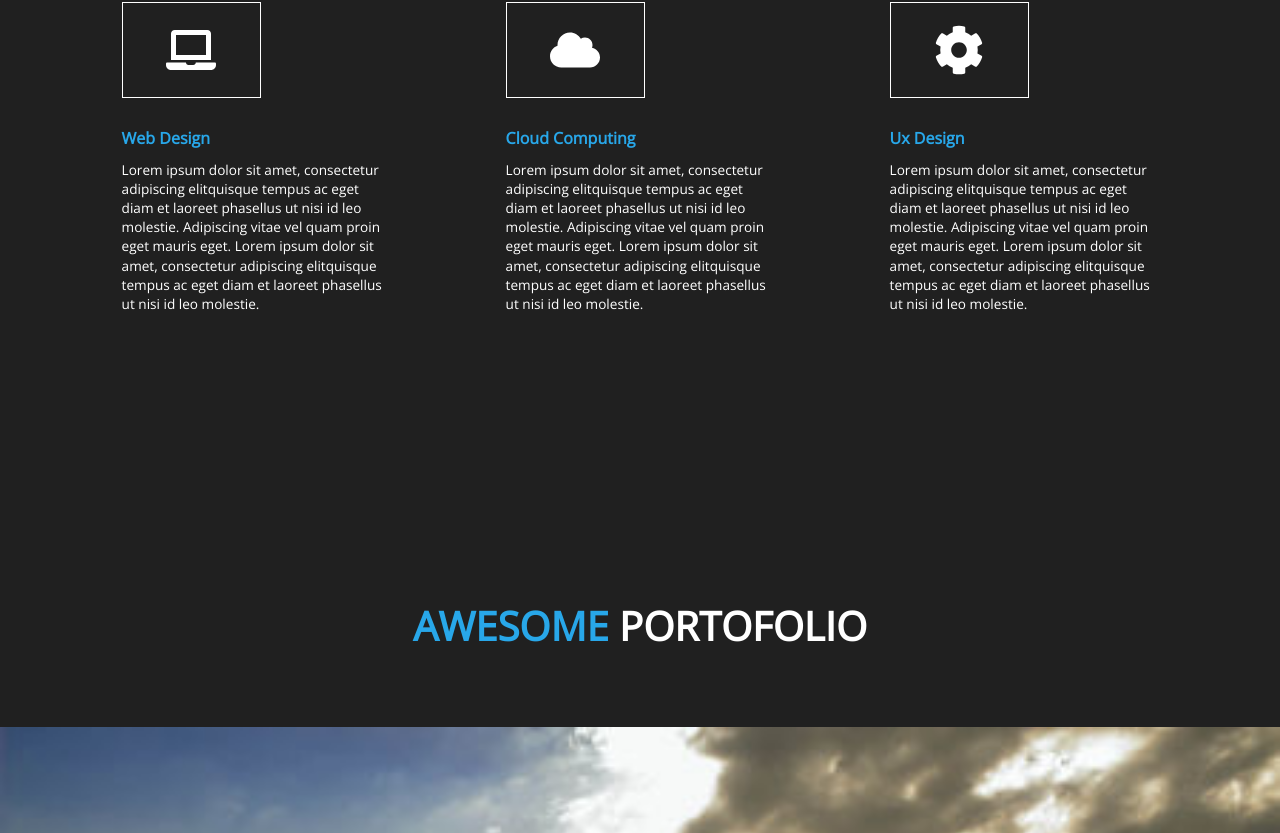
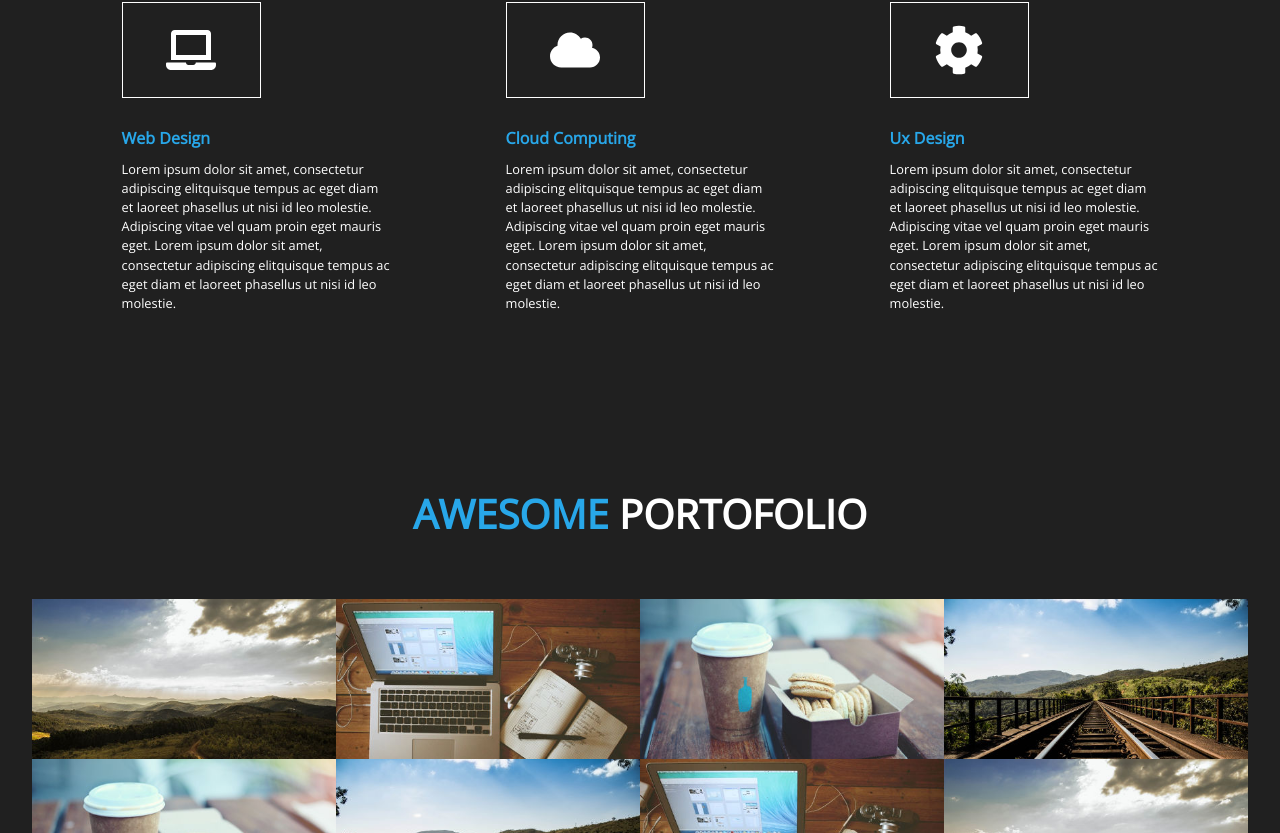
Before and after one commit to RodrigoMelloFernandes/Projeto-Awesome, a React (Create React App) app in the folder awesome/: page / in a window 1280 px wide. Shown: the part 2307-3140 px from the top of the page. Built offline with nearby package versions, Linux system fonts and the light colour scheme.

Commit message:
Awesome Portfolio Desktop Ok

```diff
--- a/awesome/src/Components/_5_Section_OurAwesomeThings/OurAwesomeThings.module.scss
+++ b/awesome/src/Components/_5_Section_OurAwesomeThings/OurAwesomeThings.module.scss
@@ -43,6 +43,7 @@
             //--------------------Desktop----------------------------->
             @include for-desktop-only{
                 width: 100%;
+                font-size: .8rem;
             }
         }
     }
--- a/awesome/src/Components/_6_Section_AwesomePortfolio/AwesomePortfolio.module.scss
+++ b/awesome/src/Components/_6_Section_AwesomePortfolio/AwesomePortfolio.module.scss
@@ -2,48 +2,44 @@
 
 //--------------------awesomePortfolio----------------------------->
 ._6{
-    @include display-flexDirection(flex, column);
-    @include alignItems-justifyContent(center, center);
-
-    margin-bottom: 20%;
+    @extend  .ourAwesomePortfolio;
 
     &__title{
         @extend .titleWeAreAwesome;
+        //--------------------Desktop----------------------------->
+         @include for-desktop-only{
+        margin: 5% auto 5%;
+        }
         &___span{
             @extend .span;
             font-size: 2.5rem;
         }
     }
-    .img1{
-        background-image: url(../../Images/portfolio-img1.jpg);
-        background-size: cover;
-        background-repeat: no-repeat;
-        width: 100%;
-        height: 22rem;
+
+    &__containerDesktop {
+        @extend .containerDesktop;
+
     }
 
-    .img2{
-        background-image: url(../../Images/portfolio-img2.jpg);
-        background-size: cover;
-        background-repeat: no-repeat;
-        width: 100%;
-        height: 22rem;
+    &__img1{
+        background-image: url(../../Images/portfolio-img1.jpg);
+        @extend .awesomePortfolioImg;
     }
 
-    .img3{
-        background-image: url(../../Images/portfolio-img3.jpg);
-        background-size: cover;
-        background-repeat: no-repeat;
-        width: 100%;
-        height: 22rem;
+    &__img2{
+        background-image: url(../../Images/portfolio-img2.jpg);
+        @extend .awesomePortfolioImg;
     }
 
-    .img4{
+    &__img3{
+        background-image: url(../../Images/portfolio-img3.jpg);
+        @extend .awesomePortfolioImg;
+    }
+
+    &__img4{
         background-image: url(../../Images/portfolio-img4.jpg);
-        background-size: cover;
-        background-repeat: no-repeat;
-        width: 100%;
-        height: 22rem;
+        @extend .awesomePortfolioImg;
     }
+
 }
 //--------------------awesomePortfolio----------------------------->
--- a/awesome/src/Components/_6_Section_AwesomePortfolio/index.jsx
+++ b/awesome/src/Components/_6_Section_AwesomePortfolio/index.jsx
@@ -1,4 +1,5 @@
 import styles from './AwesomePortfolio.module.scss'
+
 
 function AwesomePortfolio () {
     return (
@@ -6,15 +7,17 @@ function AwesomePortfolio () {
 
             <h2 className={styles._6__title}><span className={styles._6__title___span}>awesome</span> portofolio</h2>
 
-            <div className={styles.img1}></div>
-            <div className={styles.img2}></div>
-            <div className={styles.img3}></div>
-            <div className={styles.img4}></div>
+                <div className={styles._6__containerDesktop}>
+                    <div className={styles._6__img1}></div>
+                    <div className={styles._6__img2}></div>
+                    <div className={styles._6__img3}></div>
+                    <div className={styles._6__img4}></div>
+                    <div className={styles._6__img3}></div>
+                    <div className={styles._6__img4}></div>
+                    <div className={styles._6__img2}></div>
+                    <div className={styles._6__img1}></div>
+                </div>
 
-            <div className={styles.img3}></div>
-            <div className={styles.img4}></div>
-            <div className={styles.img2}></div>
-            <div className={styles.img1}></div>
         </section>
     )
 }
--- a/awesome/src/Sass/Components/_0_Container/Container.module.scss
+++ b/awesome/src/Sass/Components/_0_Container/Container.module.scss
@@ -119,10 +119,10 @@
         @include display-flexDirection(flex, row);
         @include alignItems-justifyContent(center, space-between);
         width: 48%;
-        margin-bottom: 5%;
+        margin-bottom: $mb5;
         //--------------------Desktop----------------------------->
         @include for-desktop-only{
-            margin-bottom: 2.5%;
+            margin-bottom: $mb2;
             width: 19%;
         }
     }
@@ -131,7 +131,7 @@
         @include display-flexDirection(flex, row);
         @include alignItems-justifyContent(center, space-between);
         width: 74%;
-        margin-bottom: 5%;
+        margin-bottom: $mb5;
         //--------------------Desktop----------------------------->
         @include for-desktop-only{
             width: 27%;
@@ -157,7 +157,7 @@
         //--------------------Desktop----------------------------->
         @include for-desktop-only{
             width: 22%;
-            margin-bottom: 0;
+            margin-bottom: $mb0;
             @include display-flexDirection(flex, row);
         }
     }
@@ -197,13 +197,13 @@
     @include display-flexDirection(flex, column);
     @include alignItems-justifyContent(center, center);
     padding: $padding-lateral;
-    margin-bottom: 20%;
+    margin-bottom: $mb20;
     //--------------------Desktop----------------------------->
     @include for-desktop-only{
         padding: 0% 4%;
         @include display-flexDirection(flex, column);
         @include alignItems-justifyContent(center, center);
-        margin-bottom: 5%;
+        margin-bottom: $mb5;
     }
 
     .containerDesktop{
@@ -258,7 +258,7 @@
         @include display-flexDirection(flex, column);
         @include alignItems-justifyContent(start, center);
         box-shadow: 0px 0px 14px -4px rgba(0, 0, 0, .3);
-        margin-bottom: 10%;
+        margin-bottom: $mb10;
         background: #3b3b3b;
         //--------------------Desktop----------------------------->
         @include for-desktop-only{
@@ -273,7 +273,12 @@
     @include display-flexDirection(flex, column);
     @include alignItems-justifyContent(center, center);
     padding: $padding-lateral;
-    margin-bottom: 5%;
+    margin-bottom: $mb5;
+    //--------------------Desktop----------------------------->
+    @include for-desktop-only{
+        margin-bottom: $mb0;
+        padding-bottom: 0;
+    }
 
     .containerDesktop{
         //--------------------Desktop----------------------------->
@@ -287,7 +292,7 @@
         border: 1px solid $Branco;
         width: 30%;
         height: 5rem;
-        margin-bottom: 5%;
+        margin-bottom: $mb5;
         @include display-flexDirection(flex, column);
         @include alignItems-justifyContent(center, center);
         //--------------------Desktop----------------------------->
@@ -299,3 +304,28 @@
     }
 }
 //--------------------ourAwesomeThings----------------------------->
+
+//--------------------ourAwesomePortfolio----------------------------->
+
+.ourAwesomePortfolio{
+    @include display-flexDirection(flex, column);
+    @include alignItems-justifyContent(center, center);
+    margin-bottom: $mb20;
+    padding: $pl2;
+    //--------------------Desktop----------------------------->
+    @include for-desktop-only{
+        margin-bottom: $mb10;
+    }
+
+    .containerDesktop{
+        @include for-desktop-only {
+            @include display-flexDirection(flex, row);
+            width: 100%;
+            flex-wrap: wrap;
+
+        }
+    }
+
+}
+
+//--------------------ourAwesomePortfolio----------------------------->
--- a/awesome/src/Sass/Components/_1_Title/Title.scss
+++ b/awesome/src/Sass/Components/_1_Title/Title.scss
@@ -21,7 +21,7 @@
     font-size: 3.2rem;
     font-weight: 300;
     width: 100%;
-    margin-bottom: 5%;
+    margin-bottom: $mb5;
     //--------------------Desktop----------------------------->
     @include for-desktop-only{
         width: 74%;
@@ -44,14 +44,14 @@
    //--------------------Desktop----------------------------->
    @include for-desktop-only{
         margin: 6% auto 6%;
-}
+    }
 }
 
 .titleWeAreAwesomeContent{
     font-size: 1.125rem;
     text-transform: uppercase;
     font-weight: bold;
-    margin-bottom: 10%;
+    margin-bottom: $mb10;
 
 }
 //--------------------WeAreAwesome----------------------------->
--- a/awesome/src/Sass/Components/_3_Images/Images.module.scss
+++ b/awesome/src/Sass/Components/_3_Images/Images.module.scss
@@ -5,3 +5,20 @@
     width: 100%;
 }
 //--------------------awesomeTeam----------------------------->
+
+//--------------------awesomePortofolio----------------------------->
+
+.awesomePortfolioImg{
+    background-size: cover;
+    background-repeat: no-repeat;
+    width: 100%;
+    height: 22rem;
+    //--------------------Desktop----------------------------->
+    @include for-desktop-only{
+        width: 25%;
+        height: 10rem;
+    }
+
+}
+
+//--------------------awesomePortofolio----------------------------->
--- a/awesome/src/Sass/Components/_4_Button/Button.module.scss
+++ b/awesome/src/Sass/Components/_4_Button/Button.module.scss
@@ -27,7 +27,7 @@
 .buttonSend{
     width: 100%;
     margin-top: 5%;
-    margin-bottom: 15%;
+    margin-bottom: $mb15;
     height: 3rem;
     background-color: $Azul;
     color: $Branco;
--- a/awesome/src/Sass/_variables.scss
+++ b/awesome/src/Sass/_variables.scss
@@ -1,6 +1,19 @@
-// Cores
+//--------------------Cores----------------------------->
 $Branco : #ffffff;
 $Cinza : #5e5e5e;
 $Azul: #28a7e9;
+//--------------------Cores----------------------------->
 
+//--------------------Padding----------------------------->
 $padding-lateral: 5% 5%;
+$pl2: 2.5% 2.5%;
+//--------------------Padding----------------------------->
+
+//--------------------MarginBottom----------------------------->
+$mb20 : 20%;
+$mb15 : 15%;
+$mb10 : 10%;
+$mb5 : 5%;
+$mb2 : 2.5%;
+$mb0 : 0;
+//--------------------MarginBottom----------------------------->
```
